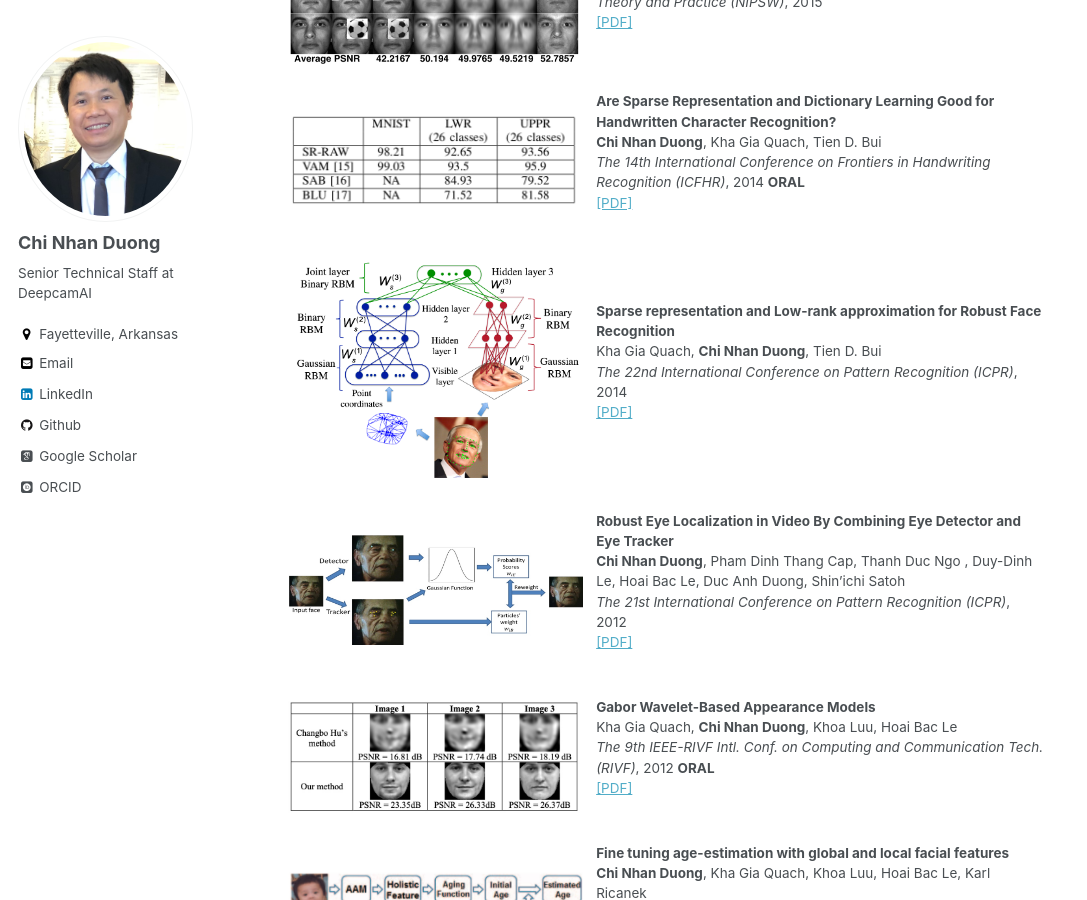
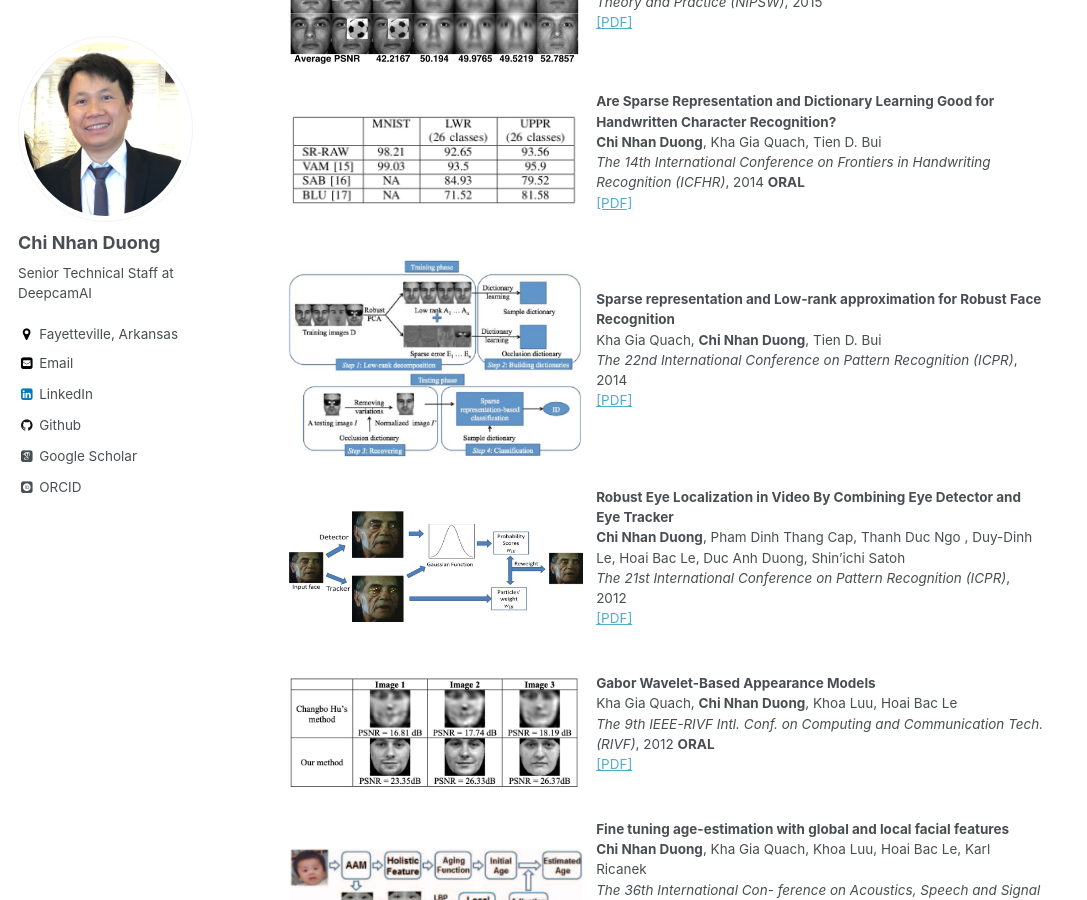
Before and after one commit to dcnhan/dcnhan.github.io, a Jekyll site: the page built from _pages/publications.md, in a window 1280 px wide and 900 px high, scrolled down 2769 px. Shown: the whole window, without its empty margins (0-1087 px from the left). Built offline with Jekyll 4.4.1, drawn with Linux system fonts in a browser that asks for light colours; some web fonts are replaced.

Commit message:
Build website

```diff
--- a/_pages/publications.md
+++ b/_pages/publications.md
@@ -119,7 +119,7 @@ author_profile: true
 	<a href="https://ieeexplore.ieee.org/document/6981081/">[PDF]</a>
 	</p></td></table>
 <table width="1200" align="center" border="0">
-	<td width="40%" valign="top" align="center"><img src="/images/featured_DAMs.png" alt="thumbnail" width="300" height="240" style="border-style: none"></td>
+	<td width="40%" valign="top" align="center"><img src="/images/featured_SparseCodingLowRank_FaceRecognition.jpg" alt="thumbnail" width="300" height="240" style="border-style: none"></td>
 	<td width="60%" valign="top"><p><heading><strong>Sparse representation and Low-rank approximation for Robust Face Recognition</strong></heading><br>
 	Kha Gia Quach, <strong> Chi Nhan Duong</strong>, Tien D. Bui<br>
     <em>The 22nd International Conference on Pattern Recognition (ICPR)</em>, 2014 <br>
```
Also changed, not shown: images/featured_SparseCodingLowRank_FaceRecognition.jpg (added).
